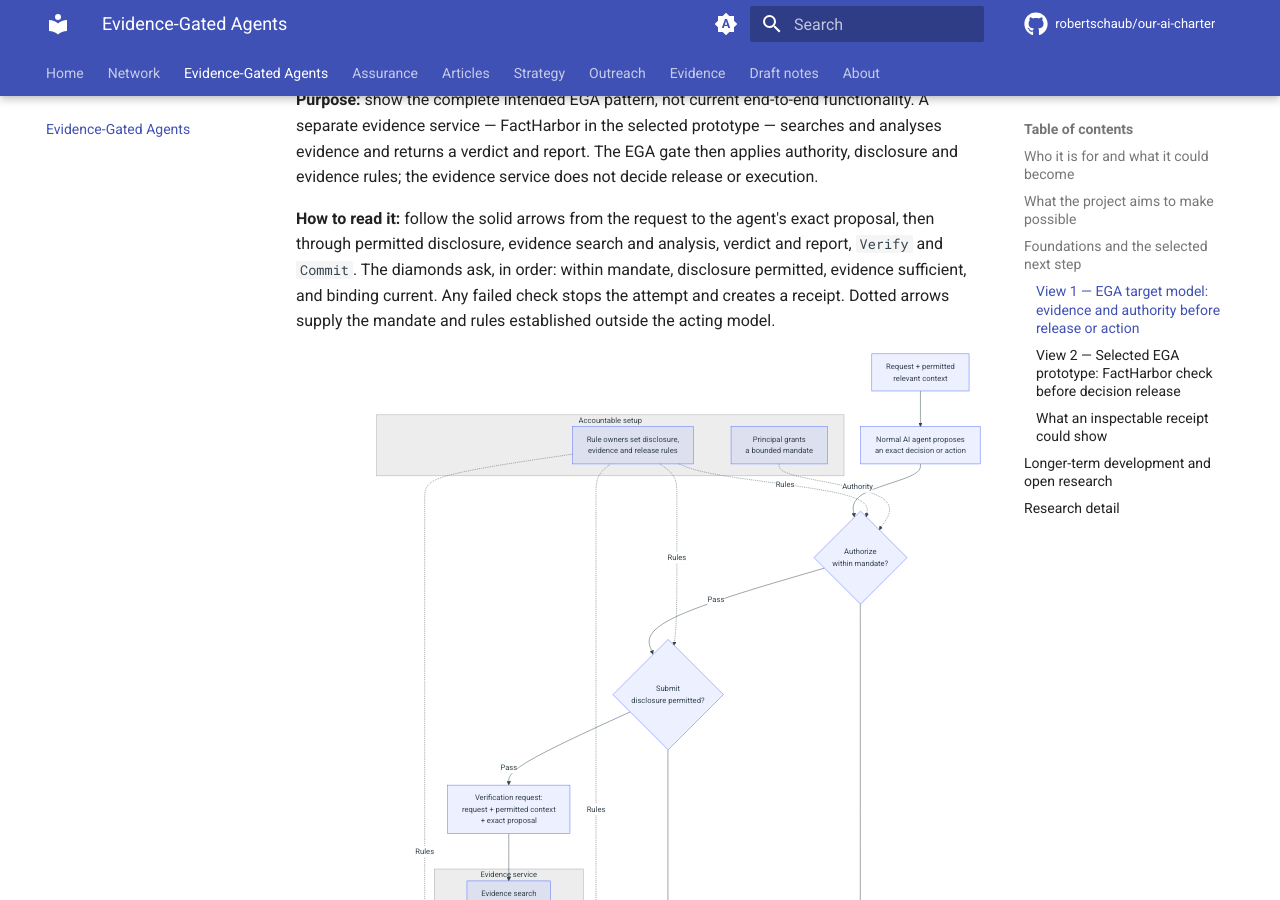
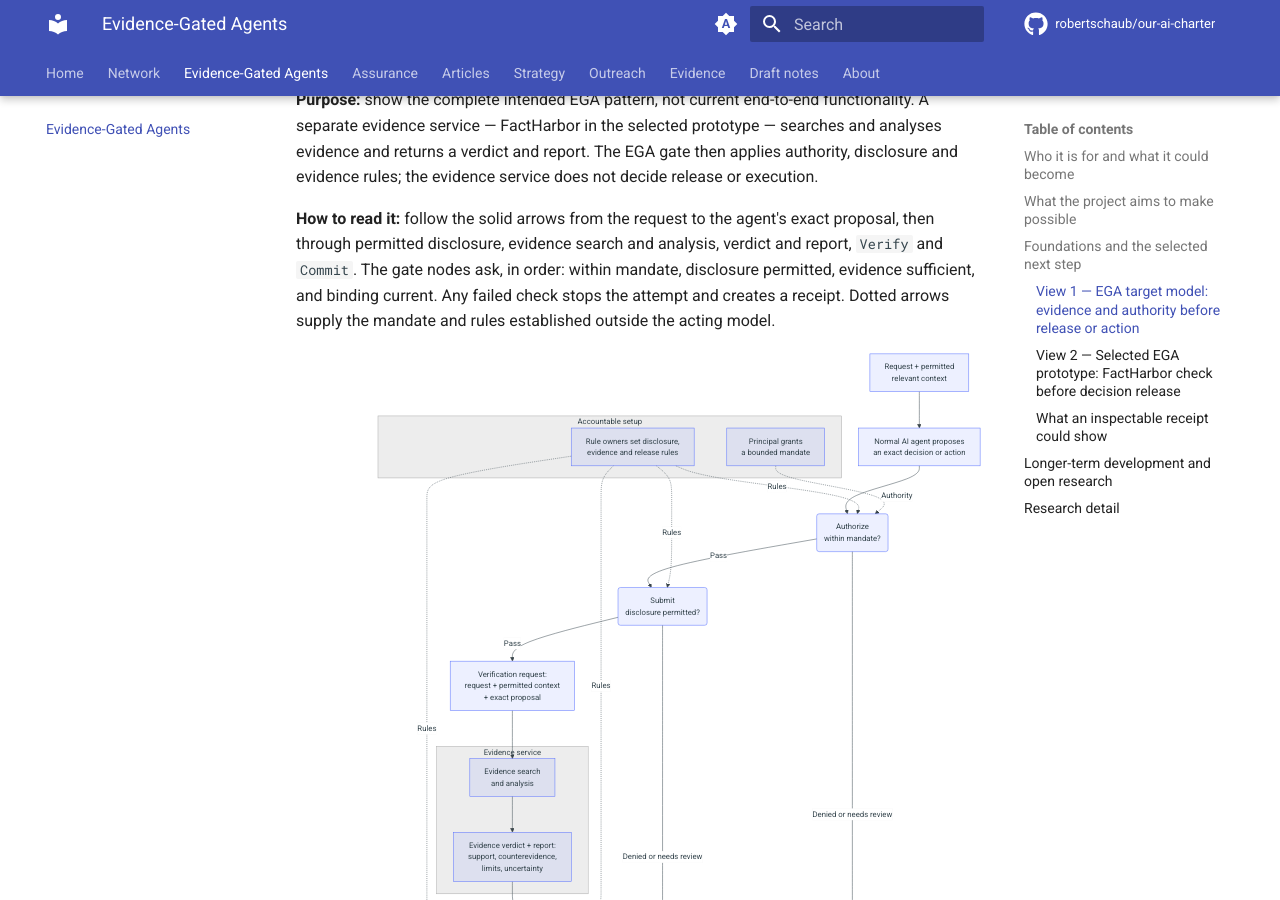
Before and after one commit to robertschaub/our-ai-charter, an MkDocs documentation site: the page built from docs/Assurance/Concepts/evidence-gated-agents.md, in a window 1280 px wide and 900 px high, scrolled down 2198 px. Built offline with MkDocs 1.6.1 and Material for MkDocs 9.7.7, drawn with Linux system fonts in a browser that asks for light colours; plug-ins that fetch from the network failed and are left out; comment, search, counter and statistics services are not loaded.

Commit message:
docs(ega): replace diagram diamonds with compact gates

````diff
--- a/docs/Assurance/Concepts/evidence-gated-agents.md
+++ b/docs/Assurance/Concepts/evidence-gated-agents.md
@@ -51,7 +51,7 @@ EGA draws on three related pieces of work:
 
 **Purpose:** show the complete intended EGA pattern, not current end-to-end functionality. A separate evidence service — FactHarbor in the selected prototype — searches and analyses evidence and returns a verdict and report. The EGA gate then applies authority, disclosure and evidence rules; the evidence service does not decide release or execution.
 
-**How to read it:** follow the solid arrows from the request to the agent's exact proposal, then through permitted disclosure, evidence search and analysis, verdict and report, `Verify` and `Commit`. The diamonds ask, in order: within mandate, disclosure permitted, evidence sufficient, and binding current. Any failed check stops the attempt and creates a receipt. Dotted arrows supply the mandate and rules established outside the acting model.
+**How to read it:** follow the solid arrows from the request to the agent's exact proposal, then through permitted disclosure, evidence search and analysis, verdict and report, `Verify` and `Commit`. The gate nodes ask, in order: within mandate, disclosure permitted, evidence sufficient, and binding current. Any failed check stops the attempt and creates a receipt. Dotted arrows supply the mandate and rules established outside the acting model.
 
 ```mermaid
 flowchart TD
@@ -65,15 +65,15 @@ flowchart TD
     P -. Rules .-> V
     P -. Rules .-> C
     U["Request + permitted<br/>relevant context"] --> A["Normal AI agent proposes<br/>an exact decision or action"]
-    A --> AU{"Authorize<br/>within mandate?"}
-    AU -->|Pass| SU{"Submit<br/>disclosure permitted?"}
+    A --> AU("Authorize<br/>within mandate?")
+    AU -->|Pass| SU("Submit<br/>disclosure permitted?")
     SU -->|Pass| Q["Verification request:<br/>request + permitted context<br/>+ exact proposal"]
     subgraph ES["Evidence service"]
         SEA["Evidence search<br/>and analysis"] --> VR["Evidence verdict + report:<br/>support, counterevidence,<br/>limits, uncertainty"]
     end
     Q --> SEA
-    VR --> V{"Verify<br/>evidence sufficient?"}
-    V -->|Pass| C{"Commit<br/>binding current?"}
+    VR --> V("Verify<br/>evidence sufficient?")
+    V -->|Pass| C("Commit<br/>binding current?")
     C -->|Pass| O["Release decision or execute<br/>the authorised action"]
     O --> R["Record outcome<br/>and issue receipt"]
     R --> Y["Rely, inspect, challenge<br/>and correct"]
@@ -100,12 +100,12 @@ The controlled evaluation selects requests expected to yield one clear, non-comp
 ```mermaid
 flowchart TD
     U["Free request + permitted<br/>relevant context"] --> A["Normal AI agent proposes<br/>one exact decision"]
-    A --> G{"Authority + disclosure<br/>pass?"}
+    A --> G("Authority + disclosure<br/>pass?")
     G -->|No| N["Stop"]
     G -->|Yes| Q["Verification request:<br/>request + permitted context<br/>+ exact decision"]
     Q --> F["FactHarbor:<br/>evidence search and analysis"]
     F --> FR["FactHarbor verdict + report:<br/>support, counterevidence,<br/>limits, uncertainty"]
-    FR --> R{"EGA rule<br/>pass?"}
+    FR --> R("EGA rule<br/>pass?")
     R -->|No / unclear / error| N
     R -->|Yes| C["Commit binds the exact<br/>checked decision and recipient"]
     C --> O["Release decision"]
````
